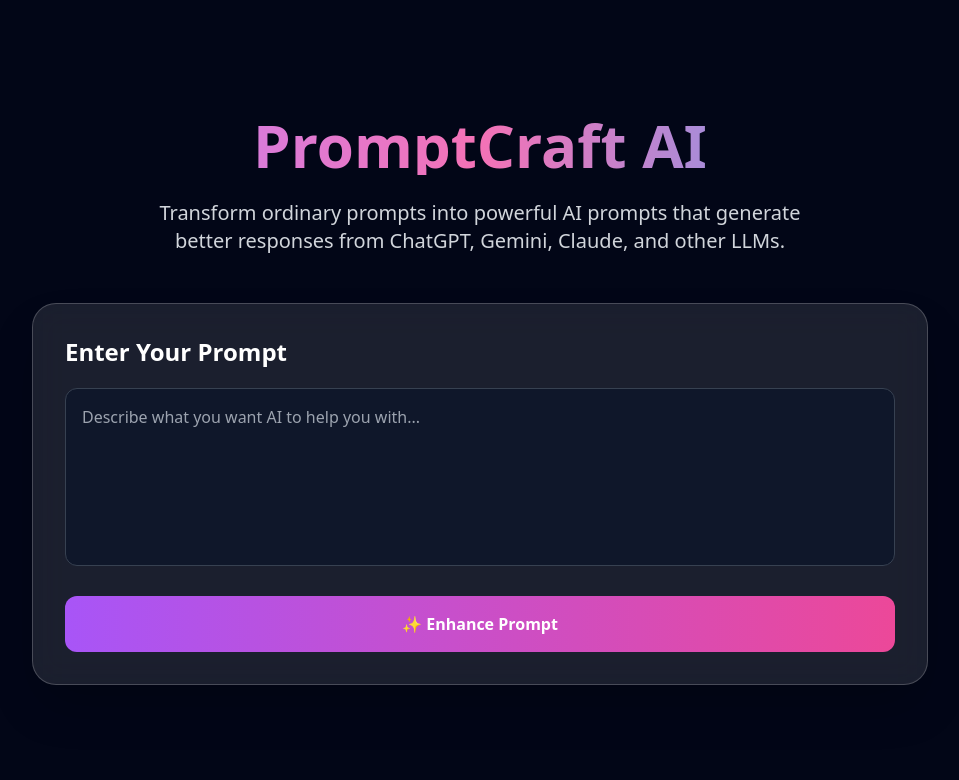
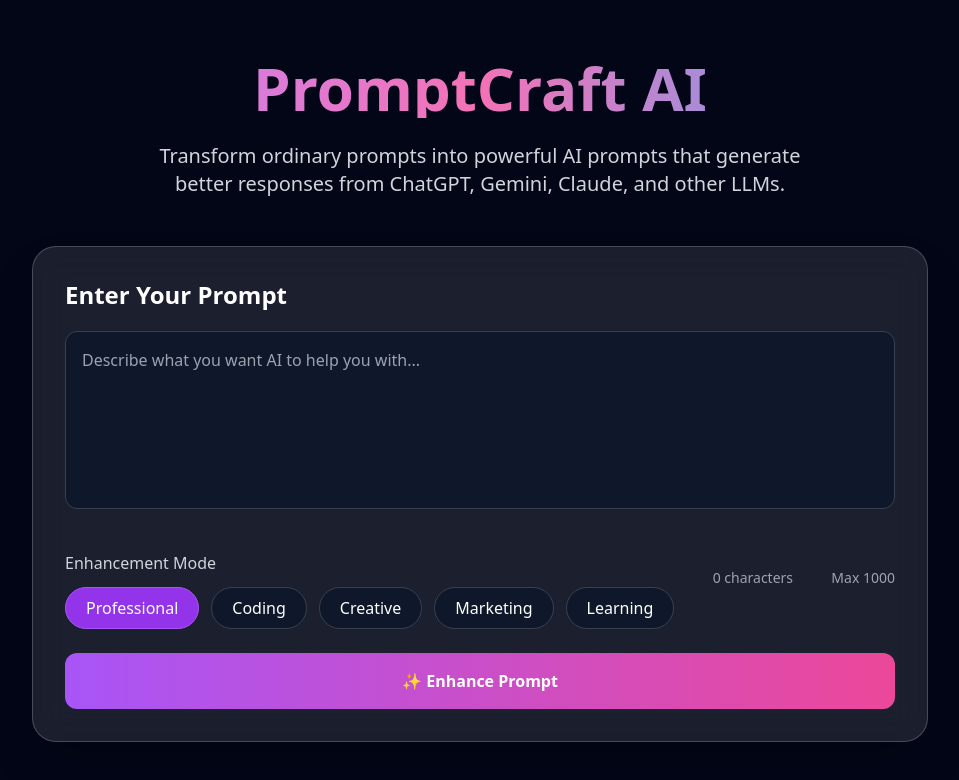
Before and after one commit to TanishaSharma10/PromptCraftAI, a React (Vite) app in the folder client/: page / in a window 1280 px wide. Shown: the top 780 px of the page, without its empty margins (160-1119 px from the left). Built offline with nearby package versions, Linux system fonts and the light colour scheme.

Commit message:
Added Enhacement Mode Selection

```diff
--- a/client/src/components/PromptForm.jsx
+++ b/client/src/components/PromptForm.jsx
@@ -1,23 +1,52 @@
+import { useState } from "react";
+
+const modes = ["Professional", "Coding", "Creative", "Marketing", "Learning"];
+
 const PromptForm = () => {
+  const [prompt, setPrompt] = useState("");
+  const [selectedMode, setSelectedMode] = useState("Professional");
+
   return (
     <div className="bg-white/10 backdrop-blur-lg border border-white/20 rounded-3xl p-8 shadow-2xl">
-
-        <h2 className="text-2xl font-semibold mb-5">
-          Enter Your Prompt
-        </h2>
+      <h2 className="text-2xl font-semibold mb-5">Enter Your Prompt</h2>
 
       <textarea
         rows="6"
         placeholder="Describe what you want AI to help you with..."
+        value={prompt}
+        onChange={(e) => setPrompt(e.target.value)}
         className="w-full rounded-xl bg-slate-900 border border-gray-700 p-4 text-white placeholder-gray-400 focus:outline-none focus:ring-2 focus:ring-purple-500 resize-none"
       />
 
+      <div className="flex justify-between items-center mt-3">
+        <div className="mt-6">
+          <h3 className="text-gray-300 font-medium mb-3">Enhancement Mode</h3>
+
+          <div className="flex flex-wrap gap-3">
+            {modes.map((mode) => (
               <button
-          className="w-full mt-6 py-4 rounded-xl bg-gradient-to-r from-purple-500 to-pink-500 font-semibold hover:scale-105 transition duration-300"
+                key={mode}
+                onClick={() => setSelectedMode(mode)}
+                className={`px-5 py-2 rounded-full border transition-all duration-300 ${
+                  selectedMode === mode
+                    ? "bg-purple-600 border-purple-500"
+                    : "bg-slate-900 border-gray-700 hover:border-purple-400"
+                }`}
               >
+                {mode}
+              </button>
+            ))}
+          </div>
+        </div>
+
+        <p className="text-gray-400 text-sm">{prompt.length} characters</p>
+
+        <p className="text-gray-400 text-sm">Max 1000</p>
+      </div>
+
+      <button className="w-full mt-6 py-4 rounded-xl bg-gradient-to-r from-purple-500 to-pink-500 font-semibold hover:scale-105 transition duration-300">
         ✨ Enhance Prompt
       </button>
-
     </div>
   );
 };
```
Lines whose indentation alone changed are shown as unchanged.
